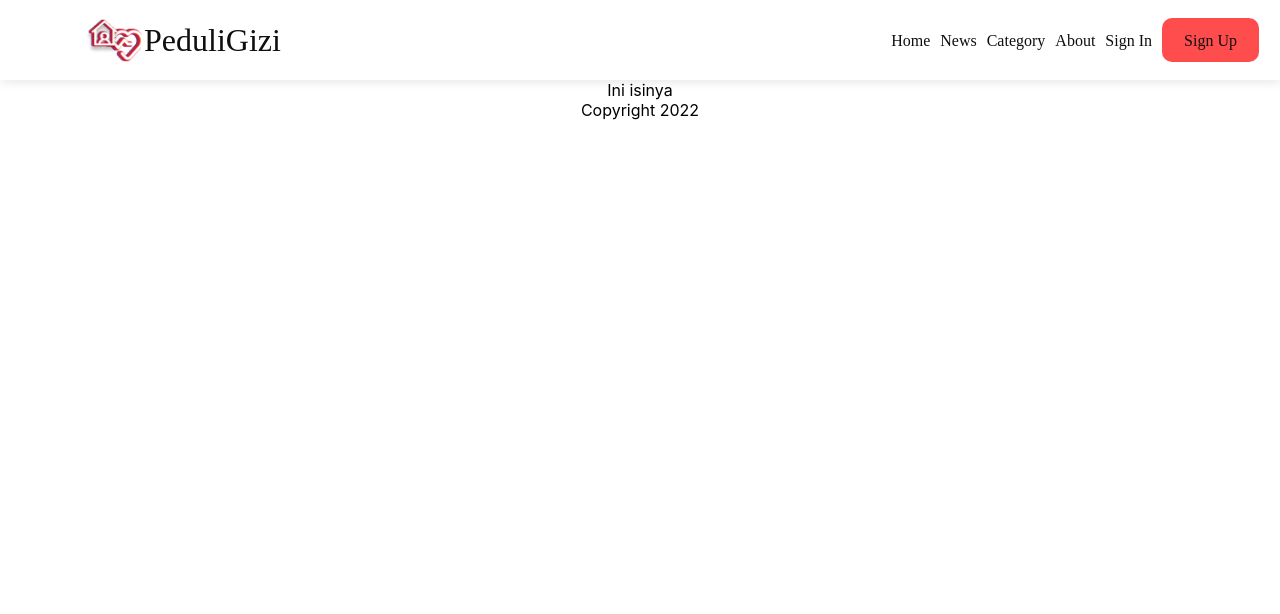
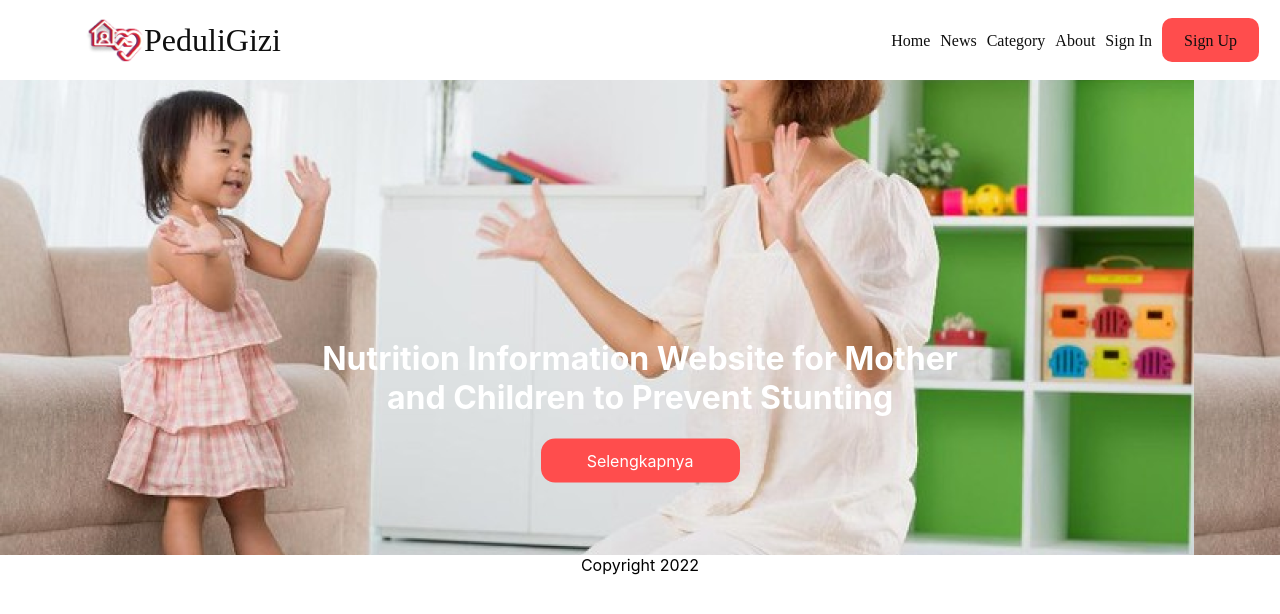
Before and after one commit to Gigih-FEHE4/PeduliGizi, a React (Create React App) app: page / in a window 1280 px wide. Shown: the top 614 px of the page. Built offline with nearby package versions, Linux system fonts and the light colour scheme.

Commit message:
Create hero

```diff
--- a/src/App.css
+++ b/src/App.css
@@ -96,3 +96,36 @@ display: flex;
 #header nav a.signup p{
   margin: auto;
 }
+.hero-image {
+  background-image: url("../public/Images/banner.png");
+  width: 100%;
+  height: 475px;
+
+
+
+}
+
+.hero-text {
+  font-family: 'Inter';
+  font-style: normal;
+  text-align: center;
+  position: absolute;
+  top: 50%;
+  left: 50%;
+  transform: translate(-50%, -50%);
+  color: white;
+
+}
+
+.hero-text a{
+  margin: auto;
+  display: flex;
+  justify-content: center;
+  align-items: center;
+  width: 199px;
+  height: 44px;
+  text-decoration: none;
+  color: #ffffff;
+  background: #FF4D4D;
+  border-radius: 14px;
+}
--- a/src/Components/Header.js
+++ b/src/Components/Header.js
@@ -4,7 +4,7 @@ class Header extends React.Component {
     render() {
       return (
       <header id="header">
-        <img src="../images/Logo.png" alt="" width="60px" height="46p"></img>
+        <img src="../images/Logo.png" alt="" width="60px" height="46px"></img>
         <h2>PeduliGizi</h2>
         <nav>
           <a href="/#">Home</a>
--- a/src/Components/Main.js
+++ b/src/Components/Main.js
@@ -2,7 +2,16 @@ import React from "react";
 
 class Main extends React.Component {
     render() {
-        return <main id="main">Ini isinya</main>;
+        return <main id="main">
+<div class="hero-image">
+  <div class="hero-text">
+    <h1>Nutrition Information Website for Mother and Children to Prevent Stunting</h1>
+
+    <a href="/#">Selengkapnya</a>
+  </div>
+</div>
+
+</main>;
     }
 }
 
```
Also changed, not shown: public/Images/banner.png (added), src/Components/Login.js (added).
